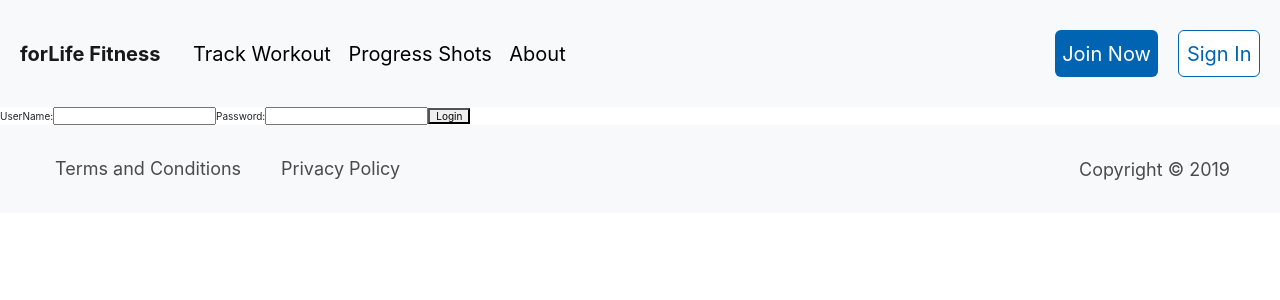
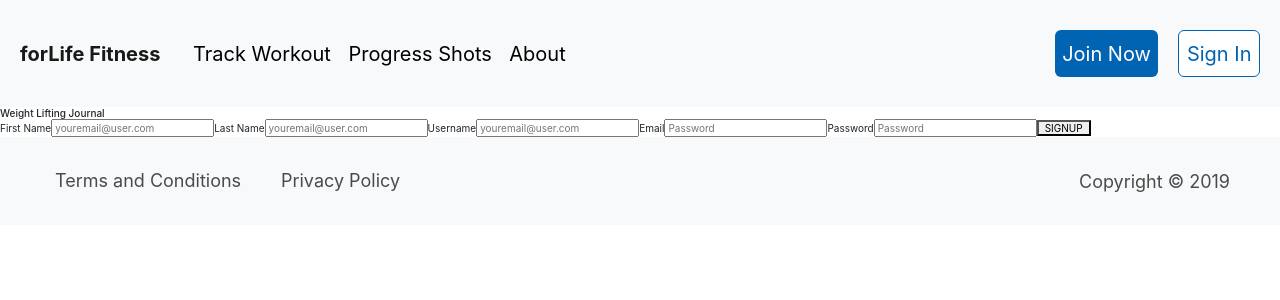
Before and after one commit to bw-weight-lifting-journal/Front-end, a React (Create React App) app in the folder weightlifting-journal/: page / in a window 1280 px wide. Shown: the top 300 px of the page. Built offline with nearby package versions, Linux system fonts and the light colour scheme.

Commit message:
able to make post request to register user

```diff
--- a/weightlifting-journal/src/App.js
+++ b/weightlifting-journal/src/App.js
@@ -16,8 +16,8 @@ function App() {
       <TopNav />
       {/* <NewWorkoutForm /> */}
       {/* <Dashboard /> */}
-      {/* <Signup /> */}
-      <Login />
+      <Signup />
+      {/* <Login /> */}
       <Footer />
     </div>
   );
--- a/weightlifting-journal/src/Login.js
+++ b/weightlifting-journal/src/Login.js
@@ -1,41 +1,41 @@
-import React, {Component} from 'react';
+import React from 'react';
+import { withFormik, Form, Field } from 'formik'
+import axios from 'axios'
 
-
-class Login extends Component {
-    constructor(props){
-        super(props);
-        this.state= {email:'', password:''};
-        this.handleChange = this.handleChange.bind(this)
-    }
-
-    handleChange(evt){
-        this.setState({
-          [evt.target.email]: evt.target.value
-        })
-    }
-
-    render(){
+function Login () {
     return (
-            <form>
+        <Form>
             <label htmlFor="email">UserName:</label>
-            <input
-                id="email"
-                email="email"
-                value={this.state.email}
-                onChange={this.handleChange}
+            <Field
+                name='userName'
+                type='text'
             />
             <label htmlFor="password">Password:</label>
-            <input
-                id="password"
-                password="password"
-                value={this.state.password}
-                onChange={this.handleChange}
+            <Field
+                name='password'
+                type='password'
             />
             <button>Login</button>
-        </form>
+        </Form>
     )
 }
 
+const FormikLogin = withFormik({
+    mapPropsToValues() {
+        return {
+            userName: '',
+            password: ''
+        }
+    },
+
+    handleSubmit(values) {
+        console.log(values)
+        axios
+            .post('https://weightlifingjournalbackend.herokuapp.com/api/auth/login', values)
+            .then(res => console.log(res))
+            .catch(err => console.log(err))
     }
 
-export default Login;
+})(Login)
+
+export default FormikLogin;
--- a/weightlifting-journal/src/Signup.js
+++ b/weightlifting-journal/src/Signup.js
@@ -1,88 +1,67 @@
+import React from 'react';
+import { withFormik, Form, Field } from 'formik'
+import axios from 'axios'
 
-import React, {useState} from 'react';
-
-
-const Signup = (props) => {
-    const {setPeople} = props;
-    const [person, setPerson] = useState ({Username:"", Password:"", Confirm_Password:""});
-    const handleChange = event =>{
-        setPerson({...person, [event.target.name]: event.target.value})
-    };
-
-    const handleSubmit = event => {
-     event.preventDefault();
-     setPeople(people => [...people, person]);
-     setPerson({Username:"", Password:"",Confirm_Password:"" });
-    };
-
+const Signup = () => {
     return(
         <div>
-        <h1>Weight Lifting Journal</h1>
-        <form onSubmit={handleSubmit}>
-        <label htmlFor='username'>Username</label>
-            <input placeholder='youremail@user.com'
-            value={person.name}
-            name='name'
-            onChange={handleChange}
-            />
-            <label htmlFor='Password'>Password</label>
-            <input placeholder='Password'
-             value={person.email}
-             name="email"
-             onChange={handleChange}/>
-             <label htmlFor='Confirm_Password'>Confirm Password</label>
-             <input placeholder='Confirm_Password'
-             value={person.email}
-             name="email"
-             onChange={handleChange}/>
-          <button type="submit">SIGNUP</button>
-        </form>
+            <h1>Weight Lifting Journal</h1>
+            <Form>
+                <label>First Name</label>
+                <Field
+                    placeholder='youremail@user.com'
+                    name='firstName'
+                    type='text'
+                />
+                <label>Last Name</label>
+                <Field
+                    placeholder='youremail@user.com'
+                    name='lastName'
+                    type='text'
+                />
+                <label>Username</label>
+                <Field
+                    placeholder='youremail@user.com'
+                    name='userName'
+                    type='text'
+                />
+                <label>Email</label>
+                <Field
+                    placeholder='Password'
+                    name="email"
+                    type='text'
+                />
+                <label>Password</label>
+                <Field
+                    placeholder='Password'
+                    name="password"
+                    type='password'
+                />
+                <button type="submit">SIGNUP</button>
+            </Form>
         </div>
     );
 };
 
-export default Signup;
+const FormikSignup = withFormik({
+    mapPropsToValues() {
+        return {
+            firstName: '',
+            lastName: '',
+            userName: '',
+            email: '',
+            password: ''
+        }
+    },
 
+    handleSubmit(values) {
+        console.log(values)
+        axios
+        .post('https://weightlifingjournalbackend.herokuapp.com/api/auth/register', values)
+        .then(res => console.log(res))
+        .catch(err => console.log(err))
+    }
 
+})(Signup)
 
-
-
-
-
-// import React, {Component} from "react";
-
-// class Signup extends Component {
-//   constructor(props) {
-//       super(props);
-//       this.state ={username:"", password:""};
-//   }
-
-//   handleChange(evt){
-//       this.setState({username:evt.target.value});
-//       this.setState({password:evt.target.value});
-//       this.handleChange = this.handleChange.bind(this);
-//       this.handleSubmit = this.handleSubmit.bind(this);
-//   }
-//   handleSubmit(evt){
-//     alert(`Entered: ${this.state.username}`);
-//     this.setState({username:""});
-//     alert(`Entered: ${this.state.password}`);
-//     this.setState({password:""});
-//   }
-
-//   render() {
-//       return (
-//           <div>
-//               <h1>Weight Lifting Journal </h1>
-//               <form onSubmit= {this.handleSubmit}>
-//                   <input type='text' value={this.state.username} onChange= {this.handleChange}/>
-//                   <input type='text' value={this.state.password} onChange= {this.handleChange}/>
-//                   <button>SIGNUP</button>
-//                   <button>LOGIN</button>
-//               </form>
-//           </div>
-//       );
-//   }
-// }
-
-// export default Signup;
+export default FormikSignup;
```
Lines whose indentation alone changed are shown as unchanged.
